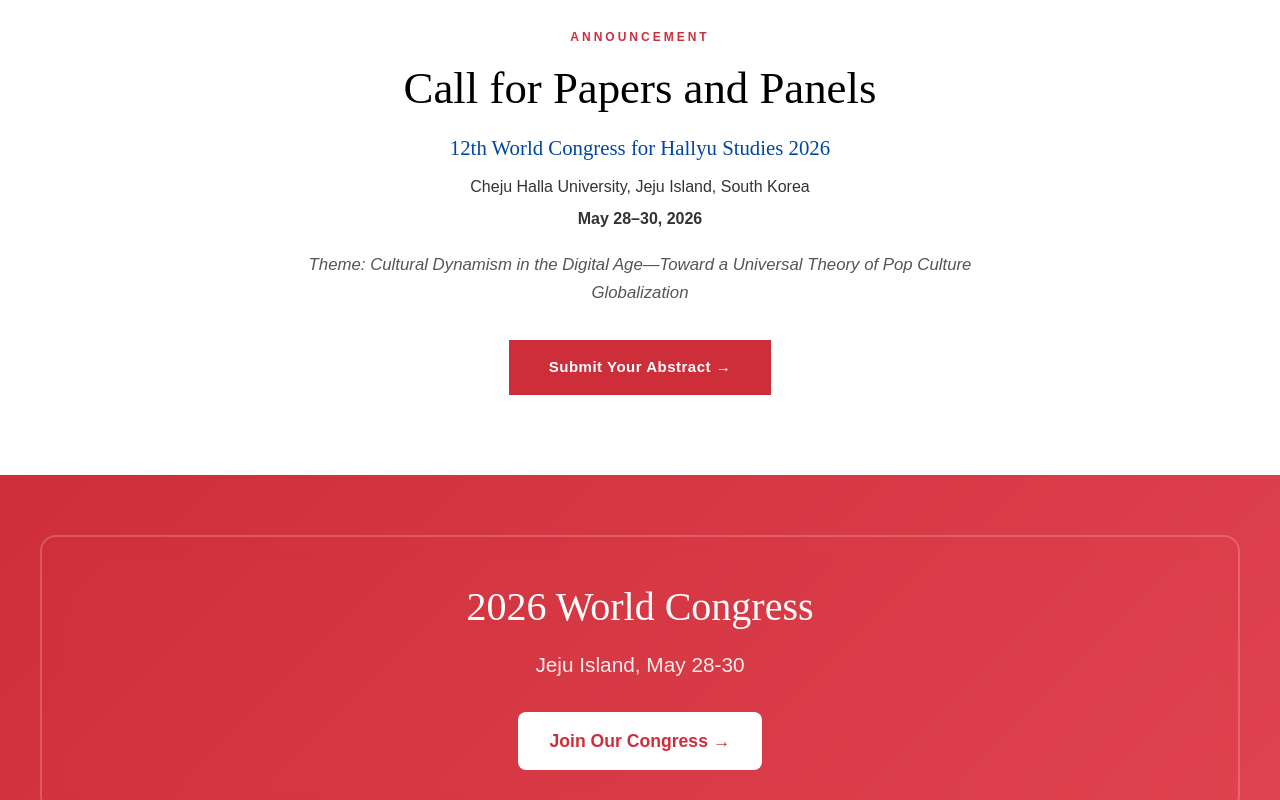
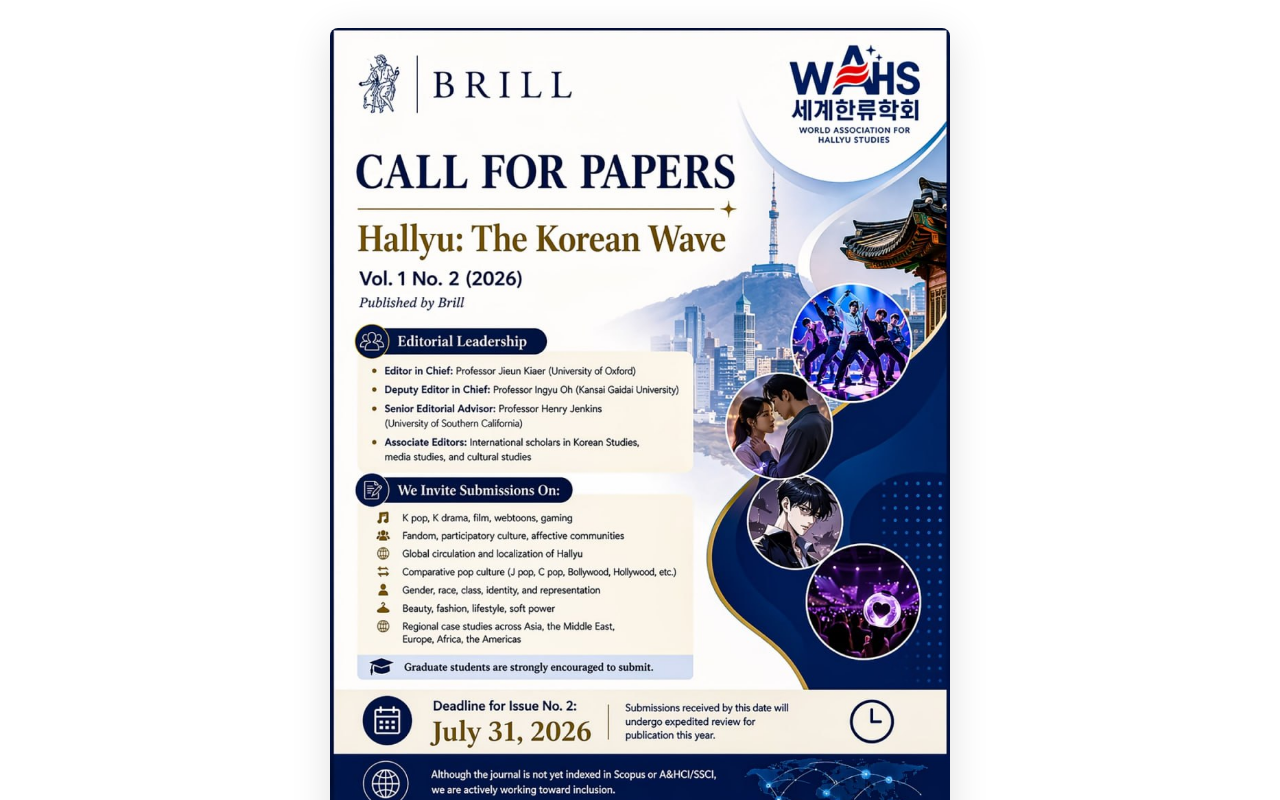
Before and after one commit to willfadeneva/WAHS, a Next.js app: page / in a window 1280 px wide. Shown: the part 540-1340 px from the top of the page. Built offline with nearby package versions, Linux system fonts and the light colour scheme.

Commit message:
Congress 2026 postponement page + Brill journal section on homepage

```diff
--- a/src/app/congress/[year]/page.tsx
+++ b/src/app/congress/[year]/page.tsx
@@ -87,6 +87,88 @@ export default async function CongressPage({ params }: { params: Promise<{ year:
     );
   }
 
+  // 2026: Congress postponed — show announcement page
+  if (year === 2026) {
+    return (
+      <>
+        <Nav year={year} />
+        <section style={{
+          minHeight: '70vh',
+          background: 'linear-gradient(135deg, #001a4d 0%, #0047A0 100%)',
+          display: 'flex',
+          alignItems: 'center',
+          justifyContent: 'center',
+          padding: '80px 24px',
+        }}>
+          <div style={{ maxWidth: '680px', textAlign: 'center', color: '#fff' }}>
+            <div style={{
+              display: 'inline-block',
+              background: 'rgba(205,46,58,0.9)',
+              color: '#fff',
+              fontSize: '11px',
+              fontWeight: 700,
+              letterSpacing: '3px',
+              textTransform: 'uppercase',
+              padding: '6px 18px',
+              borderRadius: '2px',
+              marginBottom: '32px',
+            }}>
+              Important Announcement
+            </div>
+            <h1 style={{
+              fontFamily: "'DM Serif Display', serif",
+              fontSize: 'clamp(2rem, 4vw, 3.2rem)',
+              lineHeight: 1.15,
+              marginBottom: '24px',
+              color: '#fff',
+            }}>
+              12th World Congress for<br />Hallyu Studies
+            </h1>
+            <div style={{
+              width: '60px',
+              height: '2px',
+              background: '#CD2E3A',
+              margin: '0 auto 32px',
+            }} />
+            <p style={{
+              fontSize: '1.25rem',
+              color: 'rgba(255,255,255,0.9)',
+              marginBottom: '16px',
+              lineHeight: 1.6,
+            }}>
+              The 2026 World Congress has been <strong style={{ color: '#fbbf24' }}>postponed to November 2026</strong>.
+            </p>
+            <p style={{
+              fontSize: '1.05rem',
+              color: 'rgba(255,255,255,0.75)',
+              marginBottom: '48px',
+              lineHeight: 1.7,
+            }}>
+              A new Call for Papers will be announced in <strong style={{ color: '#fff' }}>May 2026</strong>.<br />
+              We appreciate your patience and continued support for Hallyu scholarship.
+            </p>
+            <a href="/" style={{
+              display: 'inline-block',
+              padding: '14px 36px',
+              background: 'transparent',
+              border: '2px solid rgba(255,255,255,0.5)',
+              color: '#fff',
+              fontWeight: 600,
+              fontSize: '14px',
+              letterSpacing: '0.5px',
+              textDecoration: 'none',
+              borderRadius: '2px',
+              transition: 'all 0.3s ease',
+            }}>
+              ← Back to WAHS Home
+            </a>
+          </div>
+        </section>
+        <Footer />
+      </>
+    );
+  }
+
   const data = await getCongress(year);
   if (!data) notFound();
 
--- a/src/app/page.tsx
+++ b/src/app/page.tsx
@@ -24,51 +24,28 @@ export default function HomePage() {
         </div>
       </section>
 
-      {/* Call for Papers Announcement */}
+      {/* Brill Journal — Hallyu: The Korean Wave */}
       <section style={{ background: '#fff', padding: '80px 24px' }}>
-        <div style={{ maxWidth: '900px', margin: '0 auto', textAlign: 'center' }}>
-          <div style={{ fontSize: '12px', fontWeight: 700, letterSpacing: '3px', textTransform: 'uppercase' as const, color: '#CD2E3A', marginBottom: '16px' }}>Announcement</div>
-          <h2 style={{ fontFamily: "'DM Serif Display', serif", fontSize: 'clamp(1.8rem, 3.5vw, 2.8rem)', color: '#000', marginBottom: '16px', lineHeight: 1.2 }}>
-            Call for Papers and Panels
-          </h2>
-          <h3 style={{ fontFamily: "'DM Serif Display', serif", fontSize: '1.3rem', color: '#0047A0', marginBottom: '12px' }}>
-            12th World Congress for Hallyu Studies 2026
-          </h3>
-          <p style={{ fontSize: '1rem', color: '#333', marginBottom: '8px' }}>
-            Cheju Halla University, Jeju Island, South Korea
-          </p>
-          <p style={{ fontSize: '1rem', color: '#333', marginBottom: '20px', fontWeight: 600 }}>
-            May 28–30, 2026
-          </p>
-          <p style={{ fontSize: '1.05rem', color: '#555', lineHeight: 1.7, fontStyle: 'italic', marginBottom: '32px', maxWidth: '700px', margin: '0 auto 32px' }}>
-            Theme: Cultural Dynamism in the Digital Age—Toward a Universal Theory of Pop Culture Globalization
-          </p>
-          <Link href="/congress/2026/submissions" style={{
-            display: 'inline-block',
-            padding: '16px 40px',
-            background: '#CD2E3A',
-            color: '#fff',
-            fontWeight: 600,
-            fontSize: '15px',
-            letterSpacing: '0.5px',
-            textDecoration: 'none',
-            transition: 'all 0.3s ease',
-          }}>
-            Submit Your Abstract →
-          </Link>
-        </div>
-      </section>
-
-      {/* Congress CTA Banner */}
-      <section className="main-congress-cta">
-        <div className="main-congress-cta-content">
-          <div className="main-congress-cta-inner">
-            <h2>2026 World Congress</h2>
-            <p>Jeju Island, May 28-30</p>
-            <Link href="/congress/2026" className="main-congress-cta-button">
-              Join Our Congress →
-            </Link>
-          </div>
+        <div style={{ maxWidth: '700px', margin: '0 auto', textAlign: 'center' }}>
+          <a
+            href="https://brill.com/view/journals/hlyu/hlyu-overview.xml?tab_body=container-135910-item-135916&contents=ArtSub"
+            target="_blank"
+            rel="noopener noreferrer"
+            style={{ display: 'inline-block' }}
+          >
+            <img
+              src="/brill-cfp-2026.jpg"
+              alt="Call for Papers — Hallyu: The Korean Wave, Vol. 1 No. 2 (2026), Published by Brill"
+              style={{
+                width: '100%',
+                maxWidth: '620px',
+                height: 'auto',
+                borderRadius: '8px',
+                boxShadow: '0 8px 40px rgba(0,0,0,0.12)',
+                transition: 'transform 0.3s ease, box-shadow 0.3s ease',
+              }}
+            />
+          </a>
         </div>
       </section>
 
```
Also changed, not shown: public/brill-cfp-2026.jpg (added).
